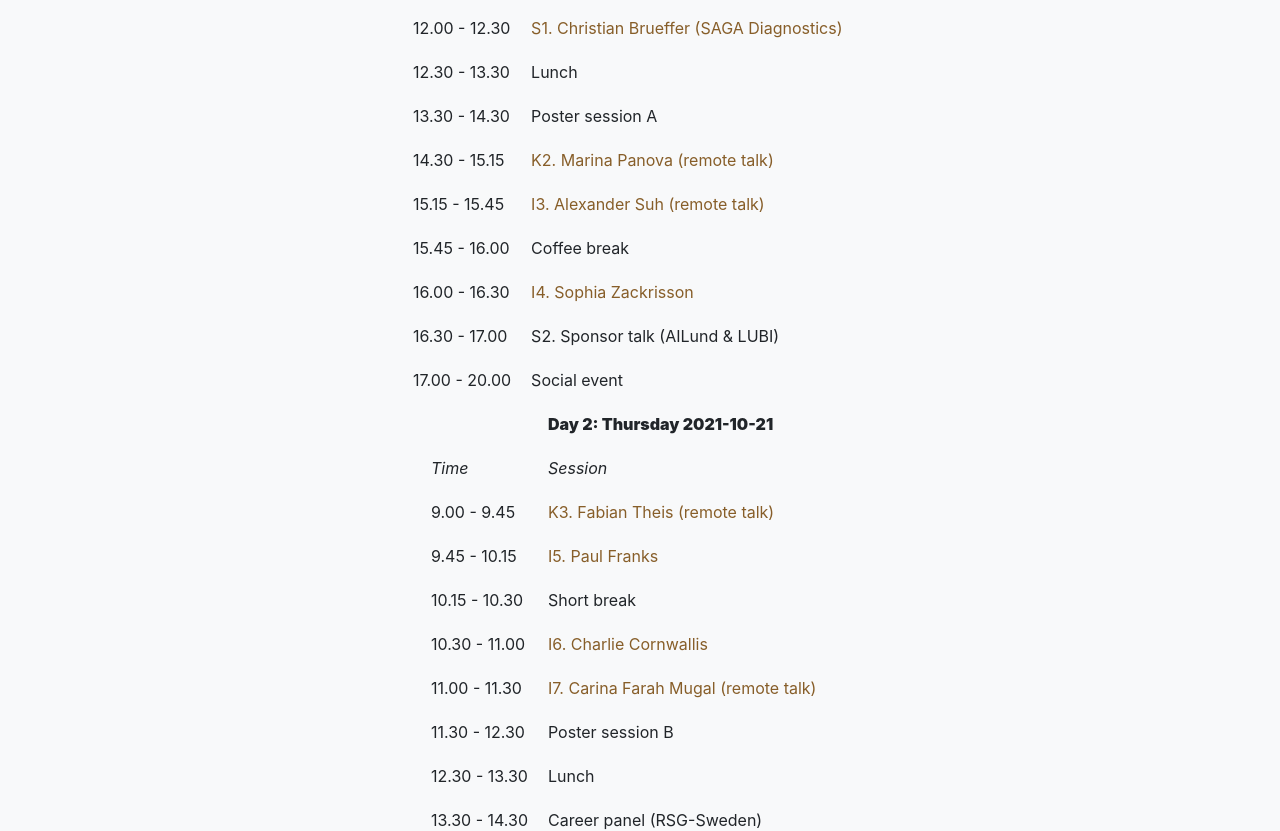
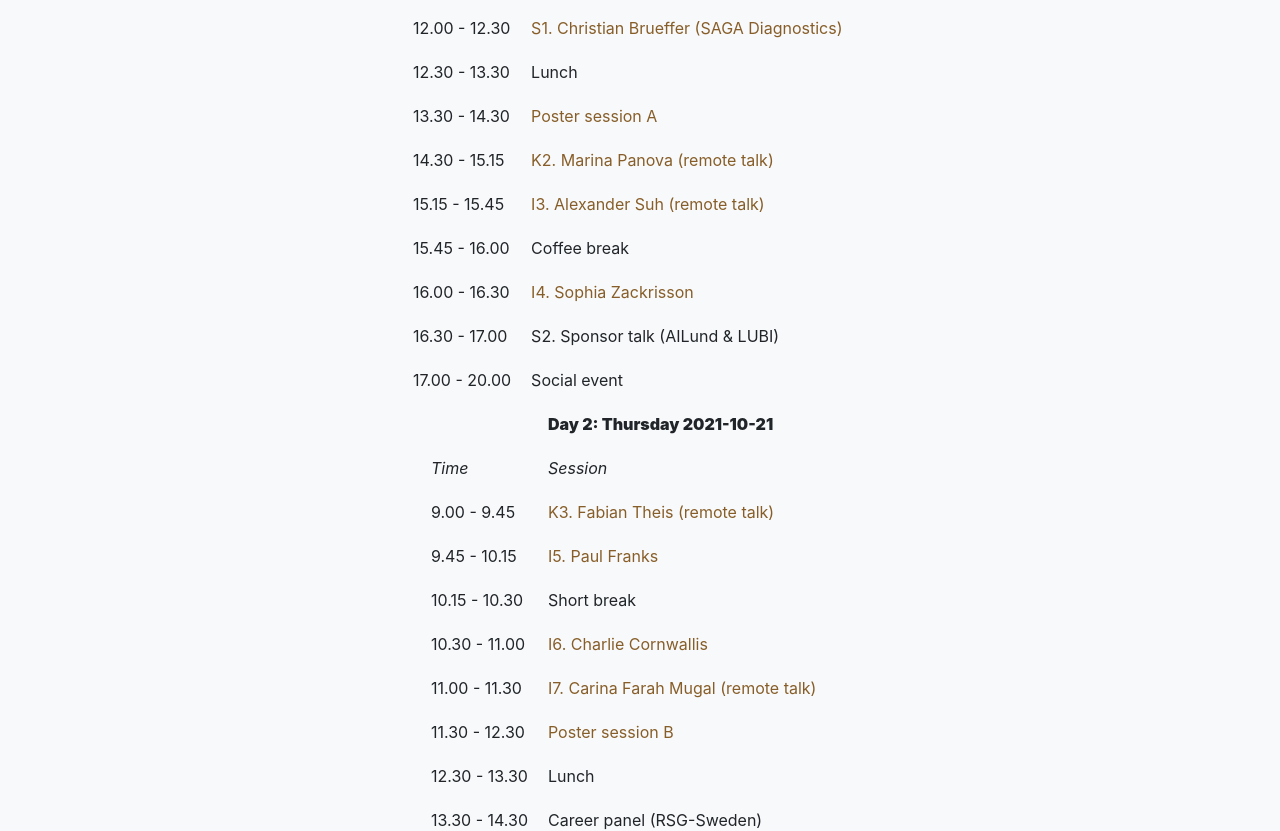
Before and after one commit to SBW-lund/SBW-lund.github.io, a Jekyll site: the page built from index.md, in a window 1280 px wide and 1400 px high, scrolled down 4520 px. Shown: the part 150-981 px from the top of the window. Built offline with Jekyll 4.4.1, drawn with Linux system fonts in a browser that asks for light colours; some web fonts are replaced.

Commit message:
Adding Poster titles and links to slack

```diff
--- /dev/null
+++ b/_includes/posters.html
@@ -0,0 +1,76 @@
+<!-- Keynote Modals -->
+<div class="portfolio-modal modal fade" id="postersa" tabindex="-1" role="dialog" aria-hidden="true">
+<div class="modal-dialog">
+      <div class="modal-content">
+        <div class="close-modal" data-dismiss="modal">
+          <div class="lr">
+            <div class="rl"></div>
+          </div>
+        </div>
+
+        <div class="container">
+          <div class="row">
+			<div class="modal-body">
+
+			<p>Please click on the title of each poster to post questions for the presenters on the slack channel.</p>
+			<p>All attendees will receive slack join link before the workshop data; make sure to join the slack workshop before you can leave posts</p>
+
+            {% for poster in site.data.posters %}
+            {% if poster.group =="A" %}
+
+				<div>
+					<div class="strike">
+						<span class="text-uppercase"> Poster {{ poster.posterid }} </span>
+					</div>
+                <p  style="padding: 0; margin: 0; font-size: larger;"><a class="plink" href="{{ poster.link }}">{{ poster.title }}</a></p>
+				<p class="text-uppercase">{{ poster.presenter }}</p>
+
+				</div>
+			{% endif %}
+			{% endfor %}
+		<button class="btn btn-primary" data-dismiss="modal" type="button">
+			<i class="fas fa-times"></i>
+			 Close Posters</button>
+		</div>
+        </div>
+        </div>
+	</div>
+	</div>
+</div>
+<!-- same code for group B -->
+<div class="portfolio-modal modal fade" id="postersb" tabindex="-1" role="dialog" aria-hidden="true">
+<div class="modal-dialog">
+      <div class="modal-content">
+
+
+        <div class="close-modal" data-dismiss="modal">
+          <div class="lr">
+            <div class="rl"></div>
+          </div>
+        </div>
+
+        <div class="container">
+          <div class="row">
+			<div class="modal-body">
+            {% for poster in site.data.posters %}
+			{% if poster.group =="B" %}
+
+			<div>
+				<div class="strike">
+					<span class="text-uppercase"> Poster {{ poster.posterid }} </span>
+				</div>
+			<p  style="padding: 0; margin: 0; font-size: larger;"><a class="plink" href="{{ poster.link }}">{{ poster.title }}</a></p>
+			<p class="text-uppercase">{{ poster.presenter }}</p>
+
+			</div>
+				{% endif %}
+		{% endfor %}
+		<button class="btn btn-primary" data-dismiss="modal" type="button">
+			<i class="fas fa-times"></i>
+			 Close Posters</button>
+		</div>
+        </div>
+        </div>
+	</div>
+	</div>
+</div>
--- a/_includes/program.html
+++ b/_includes/program.html
@@ -13,3 +13,4 @@
     </div>
   </div>
 </section>
+{% include posters.html %}
--- a/_includes/program.md
+++ b/_includes/program.md
@@ -10,7 +10,7 @@
 | 11.30 - 12.00   | <a data-toggle="modal" href="#aaron-scott" class="plink">I2.   Aaron Scott                |
 | 12.00 - 12.30   | <a data-toggle="modal" href="#christian-brueffer" class="plink">S1.   Christian Brueffer (SAGA Diagnostics) |
 | 12.30 - 13.30   | Lunch                                 |
-| 13.30 - 14.30   | Poster session A                 |
+| 13.30 - 14.30   | <a data-toggle="modal" href="#postersa" class="plink">Poster session A </a>                |
 | 14.30 - 15.15   | <a data-toggle="modal" href="#marina-panova" class="plink">K2.   Marina Panova (remote talk) </a> |
 | 15.15 - 15.45   | <a data-toggle="modal" href="#alexander-suh" class="plink">I3.   Alexander Suh (remote talk) </a> |
 | 15.45 - 16.00   | Coffee break                          |
@@ -29,7 +29,7 @@
 | 10.15 - 10.30   | Short break                           |
 | 10.30 - 11.00   | <a data-toggle="modal" href="#charlie-cornwallis" class="plink">I6.   Charlie Cornwallis</a> |
 | 11.00 - 11.30   | <a data-toggle="modal" href="#carina-farah-mugal" class="plink">I7.   Carina Farah Mugal (remote talk) </a> |
-| 11.30 - 12.30   | Poster session B                |
+| 11.30 - 12.30   | <a data-toggle="modal" href="#postersb" class="plink">Poster session B </a>                 |
 | 12.30 - 13.30   | Lunch                                 |
 | 13.30 - 14.30   | Career panel (RSG-Sweden)             |
 | 14.30 - 15.15   | <a data-toggle="modal" href="#molly-hammell" class="plink">K4.   Molly Hammell  (remote talk) </a> |
--- a/_sass/components/_buttons.scss
+++ b/_sass/components/_buttons.scss
@@ -27,3 +27,35 @@
 .plink {
   color:#875e29;
 }
+
+.strike {
+  display: block;
+  text-align: center;
+  overflow: hidden;
+  white-space: nowrap;
+}
+
+.strike > span {
+  position: relative;
+  display: inline-block;
+}
+
+.strike > span:before,
+.strike > span:after {
+  content: "";
+  position: absolute;
+  top: 50%;
+  width: 9999px;
+  height: 2px;
+  background:#875e29;
+}
+
+.strike > span:before {
+  right: 100%;
+  margin-right: 15px;
+}
+
+.strike > span:after {
+  left: 100%;
+  margin-left: 15px;
+}
```
Also changed, not shown: _data/posters.csv (added, +23 -0 lines).
